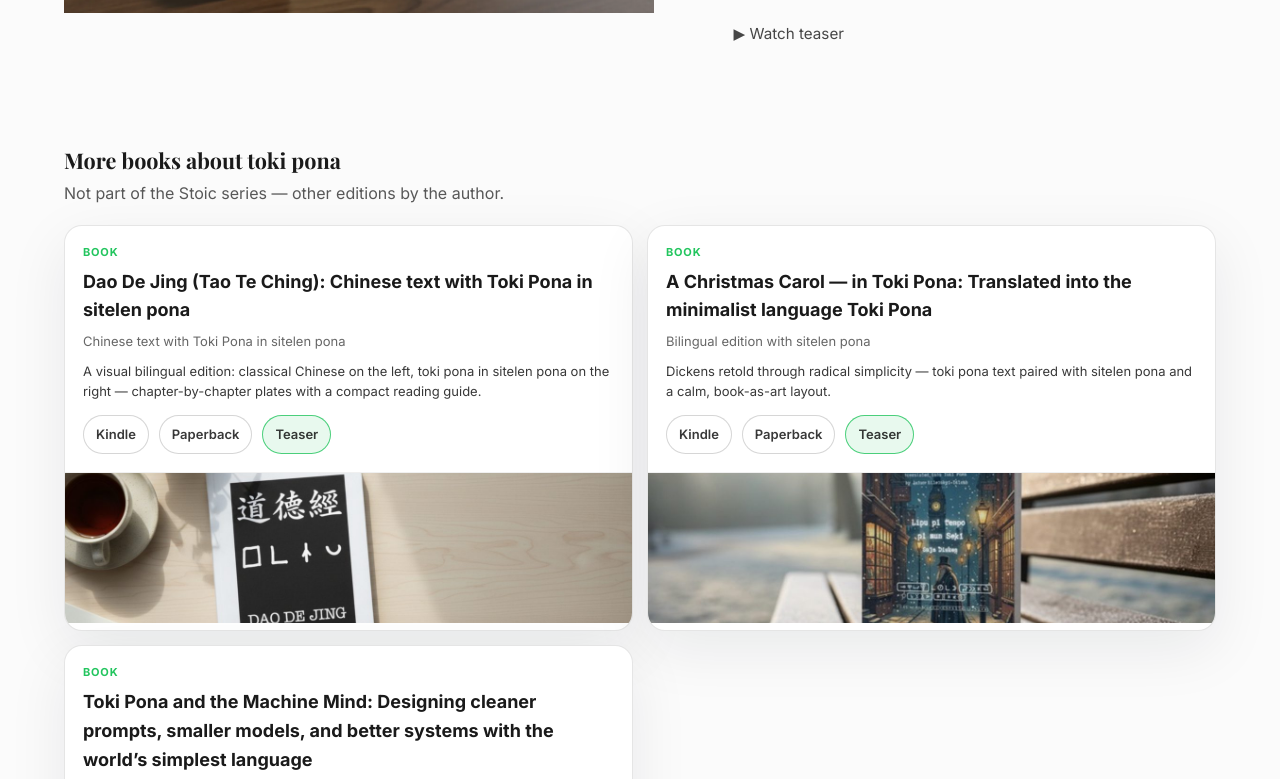
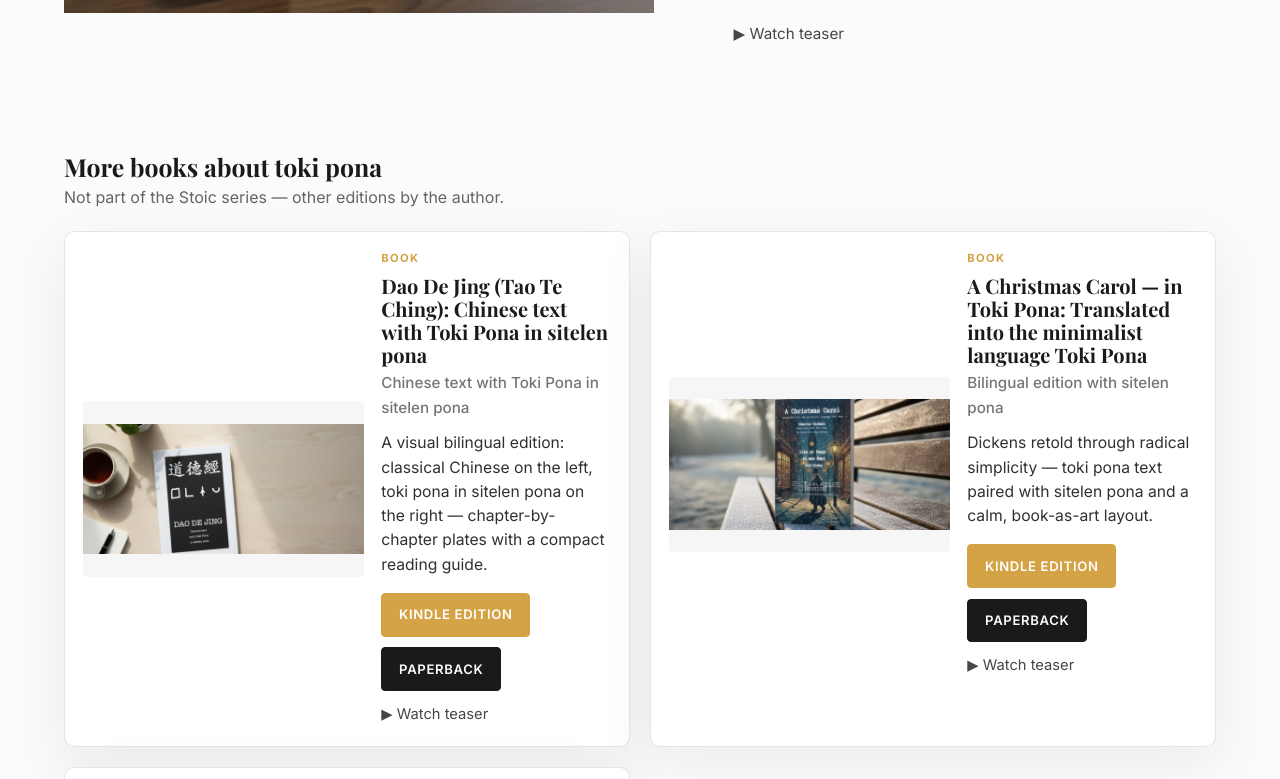
Before and after one commit to markoblogo/stoic-wisdom-series, a Next.js app: page /en in a window 1280 px wide. Shown: the part 2601-3380 px from the top of the page. Built offline with nearby package versions, Linux system fonts and the light colour scheme; a web font is replaced by a local one.

Commit message:
Restyle MoreBooks to match series book cards

```diff
--- /dev/null
+++ b/src/components/MoreBooks.module.css
@@ -0,0 +1,142 @@
+.section {
+  padding: 2.5rem 0 0;
+}
+
+.heading {
+  margin-bottom: 0.75rem;
+}
+
+.title {
+  font-size: 1.55rem;
+  margin-bottom: 0.25rem;
+}
+
+.subtitle {
+  color: var(--color-ink-light);
+  opacity: 0.9;
+}
+
+.grid {
+  margin-top: 1.25rem;
+  display: grid;
+  grid-template-columns: 1fr;
+  gap: 1.25rem;
+}
+
+@media (min-width: 900px) {
+  .grid {
+    grid-template-columns: 1fr 1fr;
+  }
+}
+
+.card {
+  border: 1px solid rgba(0, 0, 0, 0.1);
+  border-radius: 10px;
+  background: #fff;
+  overflow: hidden;
+  box-shadow: 0 18px 60px rgba(15, 23, 42, 0.07);
+  transition: transform 0.18s ease, box-shadow 0.18s ease;
+}
+
+.card:hover {
+  transform: translateY(-2px) scale(1.015);
+  box-shadow: 0 28px 90px rgba(15, 23, 42, 0.14);
+  position: relative;
+  z-index: 5;
+}
+
+.inner {
+  display: grid;
+  grid-template-columns: 1fr;
+  gap: 1.1rem;
+  padding: 1.15rem;
+}
+
+@media (min-width: 900px) {
+  .inner {
+    grid-template-columns: 1.1fr 0.9fr;
+    align-items: center;
+  }
+}
+
+.media {
+  position: relative;
+  aspect-ratio: 16 / 10;
+  overflow: hidden;
+  border-radius: 4px;
+  background: #f6f6f6;
+}
+
+.promoImg {
+  object-fit: contain;
+}
+
+.content {
+  display: flex;
+  flex-direction: column;
+}
+
+.kicker {
+  font-family: var(--font-sans);
+  font-size: 0.7rem;
+  font-weight: 700;
+  letter-spacing: 0.12em;
+  text-transform: uppercase;
+  color: var(--color-accent);
+  margin-bottom: 0.35rem;
+}
+
+.bookTitle {
+  font-family: var(--font-serif);
+  font-size: 1.25rem;
+  line-height: 1.15;
+  margin-bottom: 0.35rem;
+}
+
+.bookSubtitle {
+  font-family: var(--font-sans);
+  font-size: 0.95rem;
+  font-weight: 500;
+  color: var(--color-ink);
+  opacity: 0.6;
+  margin-bottom: 0.7rem;
+}
+
+.desc {
+  font-size: 0.98rem;
+  color: var(--color-ink);
+  opacity: 0.9;
+  line-height: 1.55;
+}
+
+.actions {
+  margin-top: 1rem;
+  display: flex;
+  flex-direction: column;
+  gap: 0.75rem;
+  align-items: flex-start;
+}
+
+.ctas {
+  display: flex;
+  flex-wrap: wrap;
+  gap: 0.65rem;
+}
+
+.btnCompact {
+  padding: 0.65rem 1.05rem;
+  font-size: 0.82rem;
+}
+
+.teaser {
+  font-size: 0.92rem;
+  color: var(--color-ink);
+  opacity: 0.8;
+  border-bottom: 1px solid transparent;
+  transition: opacity 0.2s ease;
+}
+
+.teaser:hover {
+  opacity: 1;
+  border-bottom-color: var(--color-ink);
+}
--- a/src/components/MoreBooks.tsx
+++ b/src/components/MoreBooks.tsx
@@ -1,4 +1,7 @@
 'use client';
+
+import Image from 'next/image';
+import styles from './MoreBooks.module.css';
 
 type MoreBook = {
   id: string;
@@ -36,7 +39,8 @@
   },
   {
     id: 'machine',
-    title: 'Toki Pona and the Machine Mind: Designing cleaner prompts, smaller models, and better systems with the world’s simplest language',
+    title:
+      'Toki Pona and the Machine Mind: Designing cleaner prompts, smaller models, and better systems with the world’s simplest language',
     subtitle: 'Designing cleaner prompts, smaller models, and better systems',
     description:
       'A practical field guide: prompt compression, constrained DSLs, and predictable AI interfaces inspired by toki pona and its visual scripts.',
@@ -49,98 +53,49 @@
 
 export default function MoreBooks({ dict }: { dict: any }) {
   return (
-    <section style={{ marginTop: '36px' }}>
+    <section className={styles.section}>
       <div className="container">
-        <h2 style={{ fontSize: '1.35rem', fontWeight: 700, marginBottom: 8 }}>
-          {dict?.moreBooks?.title ?? 'More books about toki pona'}
-        </h2>
-        <p style={{ color: 'rgba(0,0,0,0.65)', marginTop: 0, marginBottom: 18 }}>
-          {dict?.moreBooks?.subtitle ?? 'Not part of the Stoic series — other editions by the author.'}
-        </p>
+        <div className={styles.heading}>
+          <h2 className={styles.title}>{dict?.moreBooks?.title ?? 'More books about toki pona'}</h2>
+          <p className={styles.subtitle}>
+            {dict?.moreBooks?.subtitle ?? 'Not part of the Stoic series — other editions by the author.'}
+          </p>
+        </div>
 
-        <div
-          style={{
-            display: 'grid',
-            gridTemplateColumns: 'repeat(2, minmax(0, 1fr))',
-            gap: 14,
-          }}
-        >
+        <div className={styles.grid}>
           {BOOKS.map((b) => (
-            <div
-              key={b.id}
-              style={{
-                borderRadius: 18,
-                border: '1px solid rgba(0,0,0,0.10)',
-                background: 'white',
-                overflow: 'hidden',
-                boxShadow: '0 18px 60px rgba(15, 23, 42, 0.08)',
-                transition: 'transform 180ms ease, box-shadow 180ms ease',
-              }}
-              className="more-book-card"
-            >
-              <div style={{ padding: 18 }}>
-                <div style={{ fontSize: 11, letterSpacing: 0.8, fontWeight: 700, color: '#22C55E' }}>
-                  BOOK
-                </div>
-                <div style={{ fontSize: 18, fontWeight: 700, marginTop: 6 }}>{b.title}</div>
-                <div style={{ fontSize: 13, color: 'rgba(0,0,0,0.60)', marginTop: 6 }}>{b.subtitle}</div>
-                <div style={{ fontSize: 13, color: 'rgba(0,0,0,0.78)', marginTop: 10, lineHeight: 1.5 }}>
-                  {b.description}
+            <article key={b.id} className={styles.card}>
+              <div className={styles.inner}>
+                <div className={styles.media}>
+                  <Image src={b.promoSrc} alt={`Promo for ${b.title}`} fill className={styles.promoImg} sizes="(max-width: 900px) 100vw, 50vw" />
                 </div>
 
-                <div style={{ display: 'flex', flexWrap: 'wrap', gap: 10, marginTop: 14 }}>
-                  <a href={b.kindleUrl} target="_blank" rel="noopener noreferrer" style={pill(false)}>
-                    Kindle
-                  </a>
-                  <a href={b.paperbackUrl} target="_blank" rel="noopener noreferrer" style={pill(false)}>
-                    Paperback
-                  </a>
-                  <a href={b.teaserUrl} target="_blank" rel="noopener noreferrer" style={pill(true)}>
-                    Teaser
-                  </a>
+                <div className={styles.content}>
+                  <div className={styles.kicker}>BOOK</div>
+                  <h3 className={styles.bookTitle}>{b.title}</h3>
+                  <div className={styles.bookSubtitle}>{b.subtitle}</div>
+                  <p className={styles.desc}>{b.description}</p>
+
+                  <div className={styles.actions}>
+                    <div className={styles.ctas}>
+                      <a href={b.kindleUrl} target="_blank" rel="noopener" className={`btn btn-accent ${styles.btnCompact}`}>
+                        {dict?.hero?.buy_kindle ?? 'KINDLE EDITION'}
+                      </a>
+                      <a href={b.paperbackUrl} target="_blank" rel="noopener" className={`btn ${styles.btnCompact}`}>
+                        {dict?.hero?.buy_print ?? 'PAPERBACK'}
+                      </a>
+                    </div>
+
+                    <a href={b.teaserUrl} target="_blank" rel="noopener" className={styles.teaser}>
+                      ▶ {dict?.hero?.watch_teaser ?? 'Watch teaser'}
+                    </a>
+                  </div>
                 </div>
               </div>
-
-              <div style={{ borderTop: '1px solid rgba(0,0,0,0.06)' }}>
-                <img src={b.promoSrc} alt="" loading="lazy" style={{ width: '100%', height: 150, objectFit: 'cover' }} />
-              </div>
-            </div>
+            </article>
           ))}
         </div>
-
-        <style jsx>{`
-          @media (max-width: 880px) {
-            .more-book-card {
-              transform: none !important;
-            }
-            section > .container > div {
-              grid-template-columns: 1fr !important;
-            }
-          }
-          .more-book-card:hover {
-            transform: translateY(-2px) scale(1.02);
-            box-shadow: 0 28px 90px rgba(15, 23, 42, 0.14);
-            position: relative;
-            z-index: 5;
-          }
-        `}</style>
       </div>
     </section>
   );
 }
-
-function pill(active: boolean): React.CSSProperties {
-  return {
-    display: 'inline-flex',
-    alignItems: 'center',
-    justifyContent: 'center',
-    padding: '8px 12px',
-    borderRadius: 999,
-    fontSize: 13,
-    fontWeight: 600,
-    textDecoration: 'none',
-    border: active ? '1px solid rgba(34,197,94,0.8)' : '1px solid rgba(0,0,0,0.16)',
-    background: active ? 'rgba(34,197,94,0.10)' : 'white',
-    color: 'rgba(0,0,0,0.78)',
-  };
-}
```
